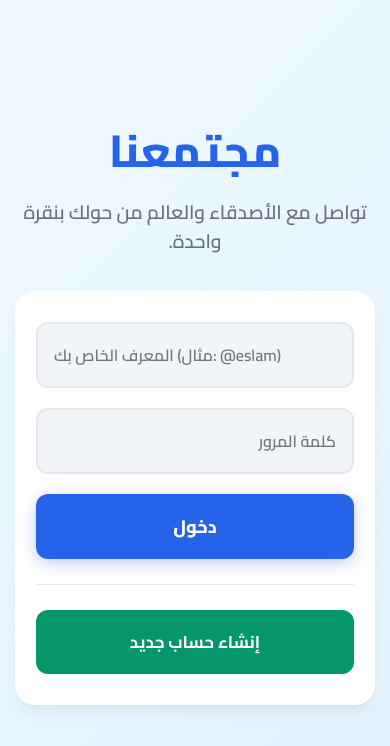
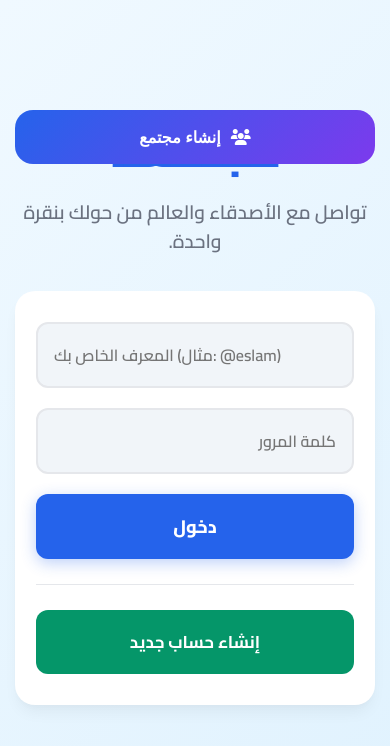
Before and after one commit to tarekhammamprint-jpg/mogtam3, a plain HTML site: page index.html in a window 390 px wide. Drawn offline with Linux system fonts and the light colour scheme; no server answers.

Commit message:
Update style.css

```diff
--- a/style.css
+++ b/style.css
@@ -263,3 +263,70 @@
     #reelsViewerModal .modal-content{height:100vh;border-radius:0;max-width:100%}
     .close-btn { top: 85px; right: 15px; width: 40px; height: 40px; }
 }
+#communityFixedButton{
+
+    width:100%;
+
+    margin:15px 0;
+
+    display:block !important;
+
+    position:relative;
+
+    z-index:999999;
+
+}
+
+#openCommunityBtn{
+
+    width:100%;
+
+    height:58px;
+
+    border:none;
+
+    border-radius:18px;
+
+    background:linear-gradient(135deg,#2563eb,#7c3aed);
+
+    color:#fff;
+
+    font-size:18px;
+
+    font-weight:800;
+
+    cursor:pointer;
+
+    display:flex !important;
+
+    align-items:center;
+
+    justify-content:center;
+
+    gap:10px;
+
+    z-index:999999;
+
+    position:relative;
+
+}
+
+@media(max-width:768px){
+
+    #communityFixedButton{
+
+        position:sticky;
+
+        top:75px;
+
+    }
+
+    #openCommunityBtn{
+
+        height:54px;
+
+        font-size:16px;
+
+    }
+
+}
```
